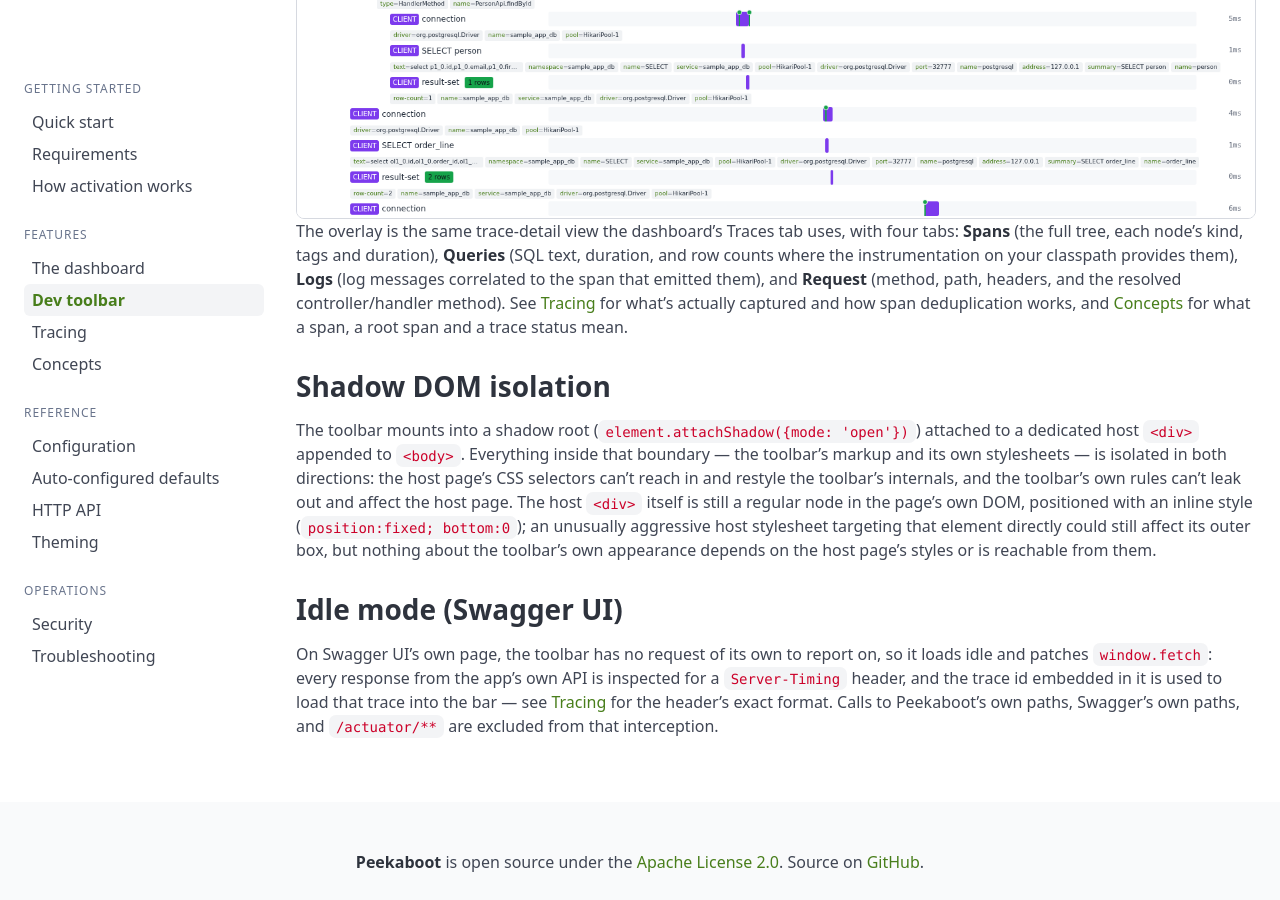
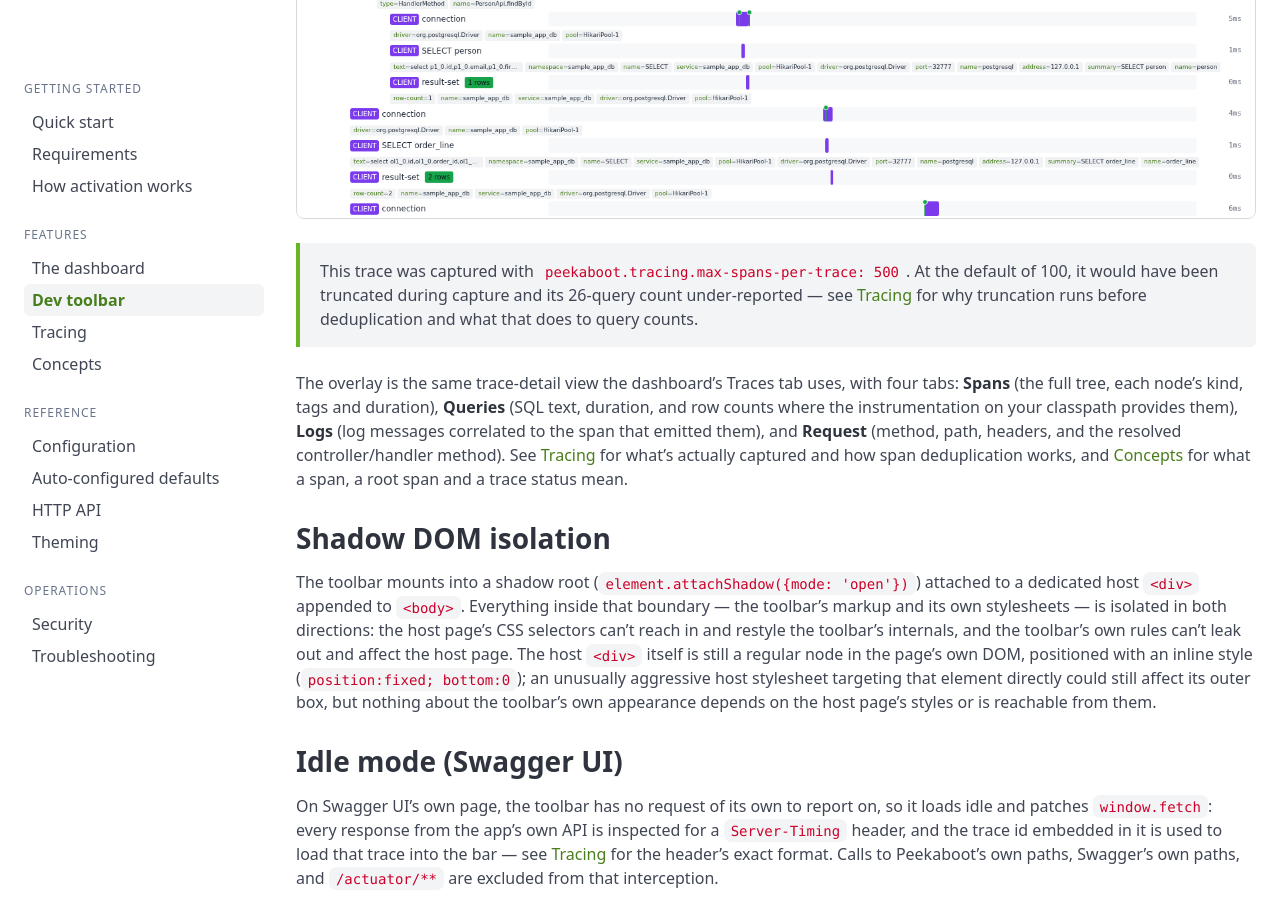
Before and after one commit to peekaboot-org/peekaboot-org.github.io, a Jekyll site: the page built from docs/dev-toolbar.md, in a window 1280 px wide and 900 px high, scrolled down 1960 px. Built offline with Jekyll 4.4.1, drawn with Linux system fonts in a browser that asks for light colours.

Commit message:
docs: disclose non-default max-spans-per-trace on the dev toolbar page
The 26-query /orders screenshot in the expanded-overlay section was
captured at max-spans-per-trace:500; at the page's own default of 100
it would have been truncated and its query count under-reported. The
tracing page already says this, but a reader landing on dev-toolbar.md
directly had no such warning next to the figure itself.

```diff
--- a/docs/dev-toolbar.md
+++ b/docs/dev-toolbar.md
@@ -56,6 +56,13 @@
        loading="lazy">
 </figure>
 
+<div class="pk-callout" markdown="1">
+This trace was captured with `peekaboot.tracing.max-spans-per-trace: 500`. At the
+default of 100, it would have been truncated during capture and its 26-query count
+under-reported &mdash; see [Tracing]({{ '/docs/tracing/' | relative_url }}#span-deduplication)
+for why truncation runs before deduplication and what that does to query counts.
+</div>
+
 The overlay is the same trace-detail view the dashboard's Traces tab uses, with four
 tabs: **Spans** (the full tree, each node's kind, tags and duration), **Queries** (SQL
 text, duration, and row counts where the instrumentation on your classpath provides them),
```
